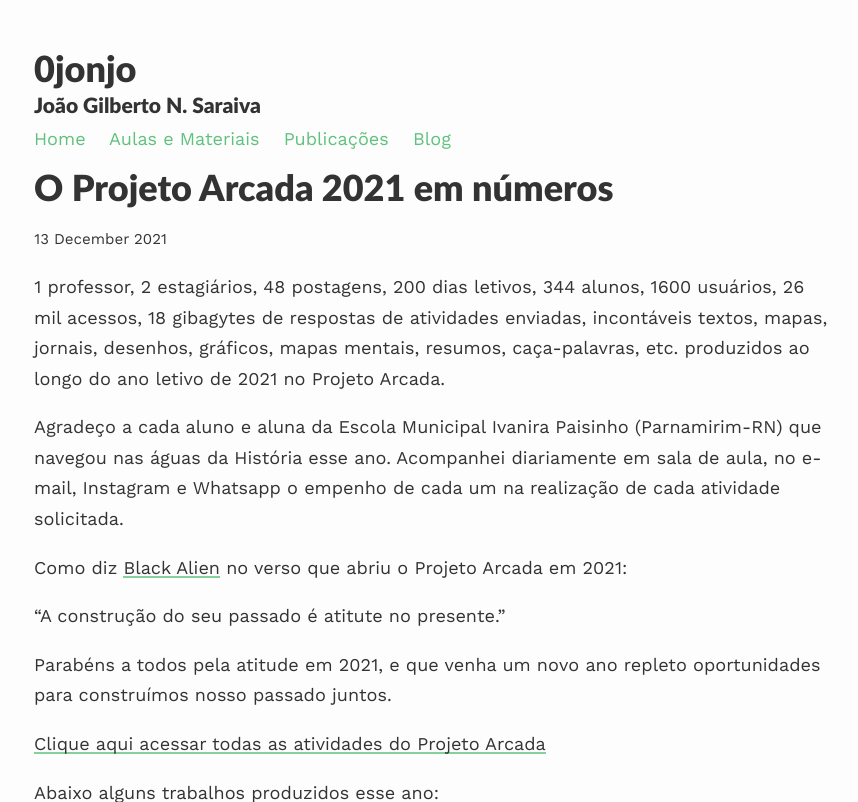
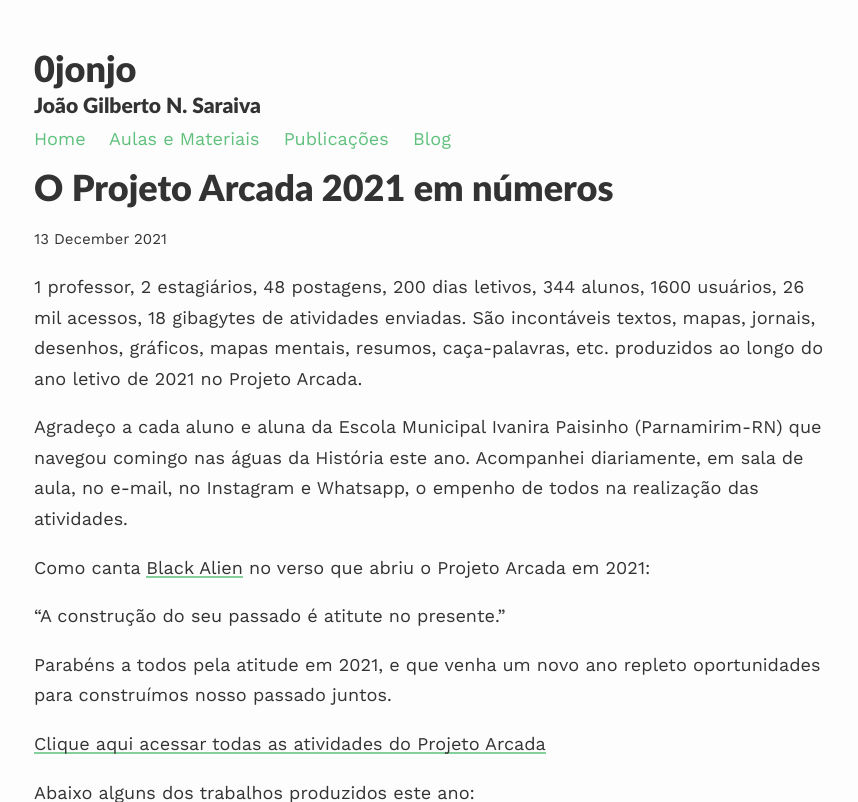
Before and after one commit to 0jonjo/0jonjo.github.io, a Jekyll site: the page built from _posts/2021-12-13-arcada.md, in a window 1280 px wide and 900 px high, cut to the strip 0-802 px from the top of the window. Shown: the whole strip, without its empty margins (206-1064 px from the left). Built offline with Jekyll 4.4.1, drawn with Linux system fonts in a browser that asks for light colours; nearby versions of some CDN libraries.

Commit message:
simply adjust text

```diff
--- a/_posts/2021-12-13-arcada.md
+++ b/_posts/2021-12-13-arcada.md
@@ -1,17 +1,17 @@
 ---
 layout: post
 title: "O Projeto Arcada 2021 em números"
-description: "Agradecimento aos alunos do Projeto Arcada no ano letivo de 2021"
+description: "Agradecimentos e dados do projeto em 2021"
 tags: historia educacao ensino remoto educacao arcada website site hibrido jekyll
 image: https://user-images.githubusercontent.com/64807181/145687289-25725408-a48c-4140-9ccb-e09b3ea1a47c.png
 youtubeId:
 ---
 
-1 professor, 2 estagiários, 48 postagens, 200 dias letivos, 344 alunos, 1600 usuários, 26 mil acessos, 18 gibagytes de respostas de atividades enviadas, incontáveis textos, mapas, jornais, desenhos, gráficos, mapas mentais, resumos, caça-palavras, etc. produzidos ao longo do ano letivo de 2021 no Projeto Arcada.
+1 professor, 2 estagiários, 48 postagens, 200 dias letivos, 344 alunos, 1600 usuários, 26 mil acessos, 18 gibagytes de atividades enviadas. São incontáveis textos, mapas, jornais, desenhos, gráficos, mapas mentais, resumos, caça-palavras, etc. produzidos ao longo do ano letivo de 2021 no Projeto Arcada.
 
-Agradeço a cada aluno e aluna da Escola Municipal Ivanira Paisinho (Parnamirim-RN) que navegou nas águas da História esse ano. Acompanhei diariamente em sala de aula, no e-mail, Instagram e Whatsapp o empenho de cada um na realização de cada atividade solicitada.
+Agradeço a cada aluno e aluna da Escola Municipal Ivanira Paisinho (Parnamirim-RN) que navegou comingo nas águas da História este ano. Acompanhei diariamente, em sala de aula, no e-mail, no Instagram e Whatsapp, o empenho de todos na realização das atividades.
 
-Como diz [Black Alien](https://0jonjo.github.io/arcada/2021/04/08/para-comecar.html) no verso que abriu o Projeto Arcada em 2021:
+Como canta [Black Alien](https://0jonjo.github.io/arcada/2021/04/08/para-comecar.html) no verso que abriu o Projeto Arcada em 2021:
 
 "A construção do seu passado é atitute no presente."
 
@@ -19,7 +19,7 @@ Parabéns a todos pela atitude em 2021, e que venha um novo ano repleto oportuni
 
 [Clique aqui acessar todas as atividades do Projeto Arcada](https://0jonjo.github.io/arcada/)
 
-Abaixo alguns trabalhos produzidos esse ano:
+Abaixo alguns dos trabalhos produzidos este ano:
 
 ![image](https://user-images.githubusercontent.com/64807181/145687289-25725408-a48c-4140-9ccb-e09b3ea1a47c.png)
 
```
